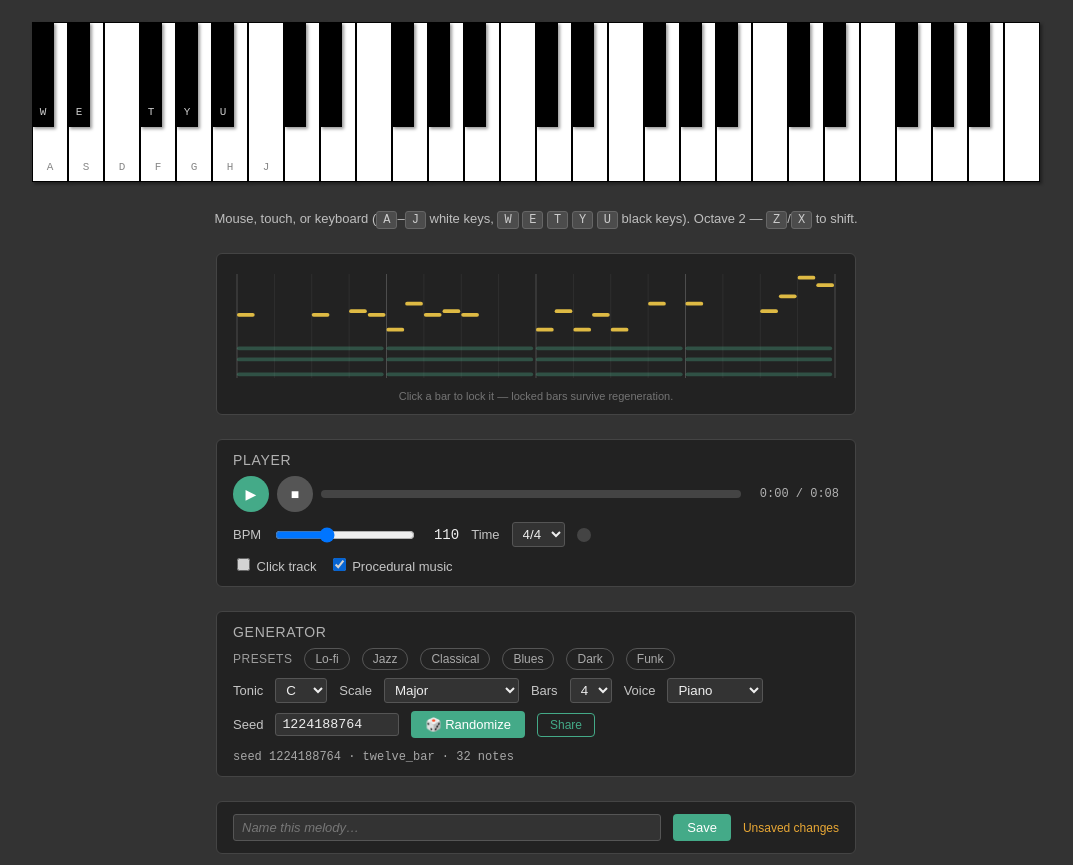
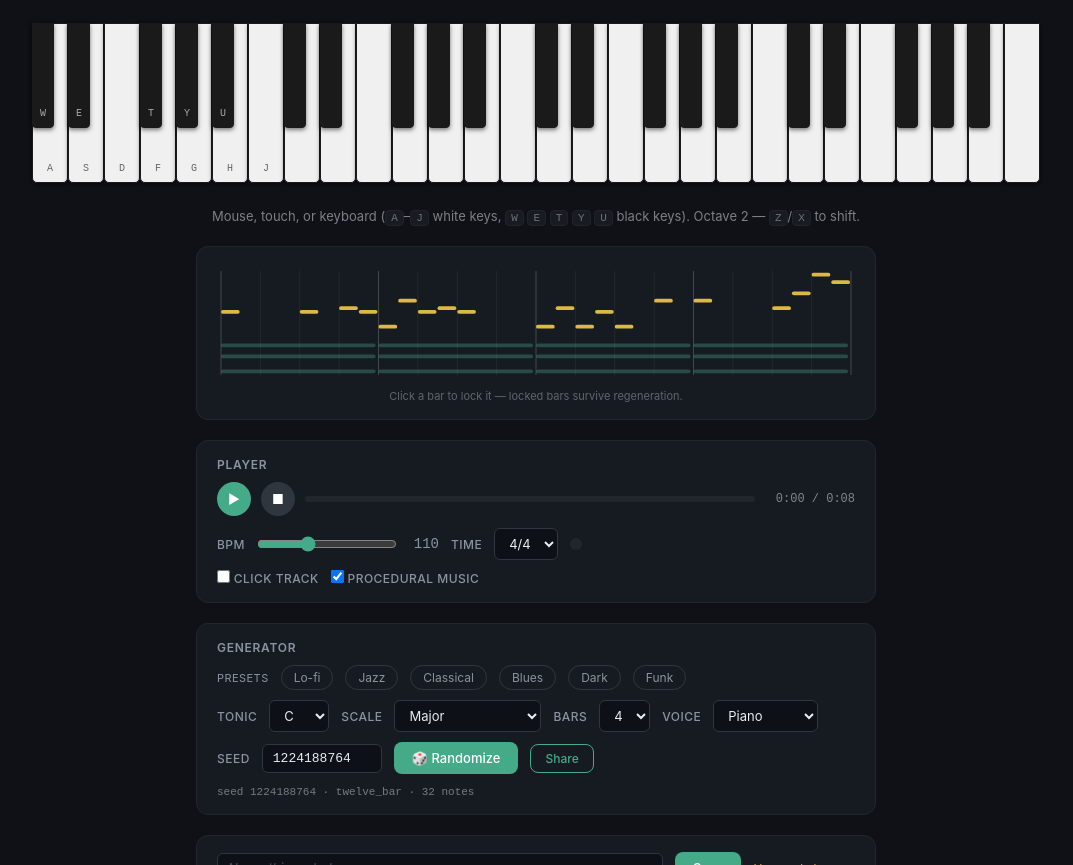
Before and after one commit to chicomcastro/procedural-music-generator-web, a website with bundled scripts: page src/app.html in a window 1280 px wide. Shown: the part 106-971 px from the top of the page, without its empty margins (104-1177 px from the left). Built offline with nearby package versions, Linux system fonts and the light colour scheme.

Commit message:
style: visual redesign — darker theme, rounded cards, polished inputs
- Background: #0f1117 (near-black), cards: #161b22 with #21262d borders
- Border-radius: 12px cards, 8px buttons, 6px inputs
- System font stack (-apple-system, BlinkMacSystemFont, Segoe UI, Roboto)
- Input focus glow with accent color box-shadow
- Hover lift (translateY -1px) + shadow on primary buttons
- Uppercase labels with #8b949e color
- Slimmer progress bar (6px), refined spacing throughout
- Piano keys with bottom border-radius for depth
- Updated theme-color to match darker background

Co-Authored-By: Claude Opus 4.6 <noreply@anthropic.com>

```diff
--- a/src/styles.css
+++ b/src/styles.css
@@ -1,14 +1,25 @@
+* {
+  margin: 0;
+  padding: 0;
+  box-sizing: border-box;
+}
+
 body {
-  background-color: #333;
-  color: #eee;
-  font-family: Arial, sans-serif;
-  margin: 0;
+  background-color: #0f1117;
+  color: #e6edf3;
+  font-family: -apple-system, BlinkMacSystemFont, 'Segoe UI', Roboto, Oxygen, sans-serif;
   padding: 24px;
   display: flex;
   flex-direction: column;
   align-items: center;
-  gap: 24px;
+  gap: 20px;
 }
+
+button {
+  font-family: inherit;
+}
+
+/* ---- Hero ---- */
 
 #hero {
   text-align: center;
@@ -25,23 +36,24 @@ body {
 }
 
 #hero h1 {
-  margin: 0;
   font-size: 28px;
   letter-spacing: 0.04em;
   color: #4a8;
 }
 
 #hero .tagline {
-  margin: 6px 0 0;
+  margin-top: 6px;
   font-size: 16px;
-  opacity: 0.9;
+  opacity: 0.85;
 }
 
 #hero .subtitle {
-  margin: 4px 0 0;
+  margin-top: 4px;
   font-size: 13px;
-  opacity: 0.6;
+  opacity: 0.5;
 }
+
+/* ---- Piano ---- */
 
 #piano-scroll {
   width: 100%;
@@ -81,9 +93,10 @@ body {
   width: 36px;
   height: 160px;
   margin: 5px 0;
-  background-color: white;
-  border: 1px solid black;
-  box-shadow: 2px 2px 3px rgba(0, 0, 0, 0.4);
+  background-color: #f0f0f0;
+  border: 1px solid #1a1a1a;
+  border-radius: 0 0 5px 5px;
+  box-shadow: 0 2px 4px rgba(0, 0, 0, 0.5);
   cursor: pointer;
   pointer-events: auto;
   transition: transform 40ms ease-out, background-color 40ms ease-out;
@@ -91,25 +104,25 @@ body {
   align-items: flex-end;
   justify-content: center;
   padding-bottom: 8px;
-  box-sizing: border-box;
 }
 
 .keyhint {
-  font-size: 11px;
+  font-size: 10px;
   font-family: monospace;
-  color: #888;
+  color: #666;
   pointer-events: none;
 }
 
 .key.black .keyhint {
-  color: #ccc;
+  color: #aaa;
   padding-bottom: 0;
 }
 
 .key.black {
   width: 22px;
   height: 105px;
-  background-color: black;
+  background-color: #1a1a1a;
+  border-radius: 0 0 4px 4px;
   z-index: 1;
 }
 
@@ -138,23 +151,27 @@ body {
   background-color: #b8860b;
 }
 
+/* ---- Common ---- */
+
 .hint {
   font-size: 13px;
-  opacity: 0.75;
+  opacity: 0.5;
   margin: 0;
   text-align: center;
 }
 
 kbd {
   display: inline-block;
-  padding: 1px 6px;
+  padding: 1px 5px;
   font-family: monospace;
-  font-size: 12px;
-  background: #555;
-  border: 1px solid #777;
-  border-radius: 3px;
-  color: #fff;
+  font-size: 11px;
+  background: #21262d;
+  border: 1px solid #30363d;
+  border-radius: 4px;
+  color: #c9d1d9;
 }
+
+/* ---- Cards ---- */
 
 #metronome,
 #generator,
@@ -162,33 +179,37 @@ kbd {
 #save-section,
 #history,
 #score-section {
-  background: #222;
-  border: 1px solid #444;
-  border-radius: 6px;
-  padding: 12px 16px;
+  background: #161b22;
+  border: 1px solid #21262d;
+  border-radius: 12px;
+  padding: 16px 20px;
   min-width: 320px;
-  max-width: 640px;
+  max-width: 680px;
   width: 100%;
-  box-sizing: border-box;
 }
+
+/* ---- Score ---- */
 
 #score-canvas {
   width: 100%;
   height: 120px;
   display: block;
+  border-radius: 8px;
 }
 
 .score-hint {
-  margin-top: 4px;
+  margin-top: 6px;
   font-size: 11px;
-  opacity: 0.4;
+  opacity: 0.35;
 }
+
+/* ---- Player ---- */
 
 .player-transport {
   display: flex;
   align-items: center;
-  gap: 8px;
-  margin-bottom: 10px;
+  gap: 10px;
+  margin-bottom: 12px;
 }
 
 #play-pause,
@@ -196,40 +217,51 @@ kbd {
   background: #4a8;
   color: #fff;
   border: none;
-  width: 36px;
-  height: 36px;
+  width: 34px;
+  height: 34px;
   border-radius: 50%;
   cursor: pointer;
-  font-size: 14px;
+  font-size: 13px;
   display: flex;
   align-items: center;
   justify-content: center;
   flex-shrink: 0;
-  transition: background-color 150ms;
+  transition: background-color 150ms, transform 150ms, box-shadow 150ms;
 }
 
 #stop-btn {
-  background: #555;
+  background: #30363d;
 }
 
-#play-pause:hover { background: #3b9; }
+#play-pause:hover {
+  background: #3b9;
+  transform: translateY(-1px);
+  box-shadow: 0 2px 8px rgba(68, 170, 136, 0.3);
+}
+
 #play-pause.loading {
   pointer-events: none;
   position: relative;
   color: transparent;
 }
+
 #play-pause.loading::after {
   content: '';
   position: absolute;
-  width: 16px;
-  height: 16px;
+  width: 14px;
+  height: 14px;
   border: 2px solid rgba(255,255,255,0.3);
   border-top-color: #fff;
   border-radius: 50%;
   animation: spin 0.6s linear infinite;
 }
+
 @keyframes spin { to { transform: rotate(360deg); } }
-#stop-btn:hover { background: #777; }
+
+#stop-btn:hover {
+  background: #484f58;
+  transform: translateY(-1px);
+}
 
 .progress-wrap {
   flex: 1;
@@ -238,9 +270,9 @@ kbd {
 
 .progress-bar {
   width: 100%;
-  height: 8px;
-  background: #444;
-  border-radius: 4px;
+  height: 6px;
+  background: #21262d;
+  border-radius: 3px;
   cursor: pointer;
   position: relative;
   overflow: hidden;
@@ -250,119 +282,181 @@ kbd {
   height: 100%;
   width: 0%;
   background: #4a8;
-  border-radius: 4px;
+  border-radius: 3px;
   transition: width 100ms linear;
 }
 
 .time-display {
   font-family: monospace;
   font-size: 12px;
-  opacity: 0.7;
+  opacity: 0.5;
   white-space: nowrap;
   min-width: 90px;
   text-align: right;
 }
 
+/* ---- Section headings ---- */
+
 #metronome h2,
 #generator h2,
 #export h2,
 #history h2 {
-  margin: 0 0 8px 0;
-  font-size: 14px;
-  font-weight: normal;
-  letter-spacing: 0.05em;
+  margin: 0 0 10px 0;
+  font-size: 12px;
+  font-weight: 600;
+  letter-spacing: 0.06em;
   text-transform: uppercase;
-  opacity: 0.7;
+  color: #8b949e;
+}
+
+/* ---- Rows ---- */
+
+.metronome-row {
+  display: flex;
+  align-items: center;
+  gap: 12px;
+  flex-wrap: wrap;
 }
 
 #metronome .metronome-row + .metronome-row,
 #generator .metronome-row + .metronome-row,
 #export .metronome-row + .metronome-row {
-  margin-top: 8px;
+  margin-top: 10px;
 }
 
-#export-midi,
-#export-wav {
+.metronome-row label {
+  font-size: 12px;
+  font-weight: 500;
+  text-transform: uppercase;
+  letter-spacing: 0.04em;
+  color: #8b949e;
+}
+
+/* ---- Inputs & Selects ---- */
+
+select,
+input[type="number"],
+input[type="text"] {
+  background: #0d1117;
+  color: #e6edf3;
+  border: 1px solid #30363d;
+  border-radius: 6px;
+  padding: 6px 10px;
+  font-size: 13px;
+  font-family: inherit;
+  transition: border-color 150ms, box-shadow 150ms;
+}
+
+select:focus,
+input[type="number"]:focus,
+input[type="text"]:focus {
+  outline: none;
+  border-color: #4a8;
+  box-shadow: 0 0 0 3px rgba(68, 170, 136, 0.15);
+}
+
+#seed {
+  width: 120px;
+  font-family: monospace;
+}
+
+#bpm {
+  width: 140px;
+  accent-color: #4a8;
+}
+
+#bpm-display {
+  font-family: monospace;
+  font-size: 14px;
+  min-width: 30px;
+  text-align: right;
+  color: #8b949e;
+}
+
+/* ---- Buttons ---- */
+
+.btn-primary {
   background: #4a8;
   color: #fff;
   border: none;
-  padding: 6px 14px;
-  border-radius: 4px;
+  padding: 8px 18px;
+  border-radius: 8px;
   cursor: pointer;
   font-size: 13px;
+  font-weight: 500;
+  transition: background-color 150ms, transform 150ms, box-shadow 150ms;
 }
 
-#export-midi:disabled,
-#export-wav:disabled {
+.btn-primary:hover {
+  background: #3b9;
+  transform: translateY(-1px);
+  box-shadow: 0 2px 8px rgba(68, 170, 136, 0.3);
+}
+
+.btn-primary:disabled {
   opacity: 0.5;
   cursor: default;
-}
-
-#export-status {
-  font-family: monospace;
-  font-size: 12px;
-  opacity: 0.7;
-}
-
-#tonic, #scale, #bars, #voice {
-  background: #333;
-  color: #eee;
-  border: 1px solid #555;
-  border-radius: 3px;
-  padding: 3px 6px;
-}
-
-#seed {
-  background: #333;
-  color: #eee;
-  border: 1px solid #555;
-  border-radius: 3px;
-  padding: 3px 6px;
-  width: 110px;
-  font-family: monospace;
+  transform: none;
+  box-shadow: none;
 }
 
 #generate-btn {
   background: #4a8;
   color: #fff;
   border: none;
-  padding: 6px 14px;
-  border-radius: 4px;
+  padding: 8px 18px;
+  border-radius: 8px;
   cursor: pointer;
   font-size: 13px;
-  transition: transform 80ms ease-out, background-color 80ms ease-out;
+  font-weight: 500;
+  transition: transform 100ms ease-out, background-color 150ms, box-shadow 150ms;
+}
+
+#generate-btn:hover {
+  background: #3b9;
+  transform: translateY(-1px);
+  box-shadow: 0 2px 8px rgba(68, 170, 136, 0.3);
 }
 
 #generate-btn.flash {
-  transform: scale(1.08);
+  transform: scale(1.06);
   background: #5cb85c;
 }
 
-#song-info.flash {
-  opacity: 1;
+#song-info {
+  font-family: monospace;
+  font-size: 11px;
+  opacity: 0.45;
 }
 
+#song-info.flash {
+  opacity: 0.8;
+}
+
+/* ---- Presets ---- */
+
 .preset-label {
-  font-size: 12px;
-  opacity: 0.6;
+  font-size: 11px;
+  color: #8b949e;
   text-transform: uppercase;
   letter-spacing: 0.04em;
 }
 
 .preset-btn {
   background: transparent;
-  color: #aaa;
-  border: 1px solid #555;
-  padding: 3px 10px;
-  border-radius: 12px;
+  color: #8b949e;
+  border: 1px solid #30363d;
+  padding: 4px 12px;
+  border-radius: 14px;
   cursor: pointer;
   font-size: 12px;
-  transition: border-color 120ms, color 120ms, background-color 120ms;
+  transition: border-color 120ms, color 120ms, background-color 120ms, transform 120ms;
 }
 
 .preset-btn:hover {
   border-color: #4a8;
   color: #4a8;
+  transform: translateY(-1px);
 }
 
 .preset-btn.active {
@@ -371,20 +465,24 @@ kbd {
   color: #fff;
 }
 
+/* ---- Share ---- */
+
 #share-btn {
   background: transparent;
   color: #4a8;
   border: 1px solid #4a8;
-  padding: 4px 12px;
-  border-radius: 4px;
+  padding: 6px 14px;
+  border-radius: 8px;
   cursor: pointer;
   font-size: 12px;
-  transition: background-color 150ms, color 150ms;
+  font-weight: 500;
+  transition: background-color 150ms, color 150ms, transform 150ms;
 }
 
 #share-btn:hover {
   background: #4a8;
   color: #fff;
+  transform: translateY(-1px);
 }
 
 #share-btn.copied {
@@ -392,49 +490,49 @@ kbd {
   color: #fff;
 }
 
-#song-info {
+/* ---- Export ---- */
+
+#export-midi,
+#export-wav {
+  background: #4a8;
+  color: #fff;
+  border: none;
+  padding: 8px 18px;
+  border-radius: 8px;
+  cursor: pointer;
+  font-size: 13px;
+  font-weight: 500;
+  transition: background-color 150ms, transform 150ms, box-shadow 150ms;
+}
+
+#export-midi:hover,
+#export-wav:hover {
+  background: #3b9;
+  transform: translateY(-1px);
+  box-shadow: 0 2px 8px rgba(68, 170, 136, 0.3);
+}
+
+#export-midi:disabled,
+#export-wav:disabled {
+  opacity: 0.5;
+  cursor: default;
+  transform: none;
+  box-shadow: none;
+}
+
+#export-status {
   font-family: monospace;
   font-size: 12px;
-  opacity: 0.65;
+  opacity: 0.5;
 }
 
-.metronome-row {
-  display: flex;
-  align-items: center;
-  gap: 12px;
-  flex-wrap: wrap;
-}
-
-.metronome-row label {
-  font-size: 13px;
-  opacity: 0.8;
-}
-
-#bpm {
-  width: 140px;
-}
-
-#bpm-display {
-  font-family: monospace;
-  font-size: 14px;
-  min-width: 30px;
-  text-align: right;
-}
-
-
-#beats-per-bar {
-  background: #333;
-  color: #eee;
-  border: 1px solid #555;
-  border-radius: 3px;
-  padding: 3px 6px;
-}
+/* ---- Beat indicator ---- */
 
 .beat-indicator {
-  width: 14px;
-  height: 14px;
+  width: 12px;
+  height: 12px;
   border-radius: 50%;
-  background: #444;
+  background: #21262d;
   display: inline-block;
   transition: background-color 60ms ease-out;
 }
@@ -447,24 +545,15 @@ kbd {
   background: #ff7043;
 }
 
-button {
-  font-family: inherit;
-}
-
+/* ---- Save section ---- */
 
 #song-name {
-  background: #333;
-  color: #eee;
-  border: 1px solid #555;
-  border-radius: 3px;
-  padding: 5px 8px;
-  font-size: 13px;
   flex: 1;
   min-width: 0;
 }
 
 #song-name::placeholder {
-  color: #777;
+  color: #484f58;
   font-style: italic;
 }
 
@@ -472,10 +561,18 @@ button {
   background: #4a8;
   color: #fff;
   border: none;
-  padding: 6px 14px;
-  border-radius: 4px;
+  padding: 8px 18px;
+  border-radius: 8px;
   cursor: pointer;
   font-size: 13px;
+  font-weight: 500;
+  transition: background-color 150ms, transform 150ms, box-shadow 150ms;
+}
+
+#save-btn:hover {
+  background: #3b9;
+  transform: translateY(-1px);
+  box-shadow: 0 2px 8px rgba(68, 170, 136, 0.3);
 }
 
 #save-hint {
@@ -487,11 +584,13 @@ button {
   opacity: 1;
 }
 
+/* ---- History ---- */
+
 .history-header {
   display: flex;
   justify-content: space-between;
   align-items: center;
-  margin-bottom: 8px;
+  margin-bottom: 10px;
 }
 
 .history-header h2 {
@@ -503,17 +602,18 @@ button {
   font-weight: normal;
   text-transform: none;
   letter-spacing: normal;
-  opacity: 0.5;
+  opacity: 0.4;
   margin-left: 6px;
 }
 
 #clear-history {
   background: transparent;
-  color: #c66;
+  color: #f85149;
   border: none;
   cursor: pointer;
   font-size: 12px;
-  opacity: 0.8;
+  opacity: 0.7;
+  transition: opacity 150ms;
 }
 
 #clear-history:hover {
@@ -525,14 +625,19 @@ button {
 }
 
 .history-item {
-  background: #1a1a1a;
-  border: 1px solid #333;
-  border-radius: 4px;
-  padding: 8px 12px;
-  margin-bottom: 6px;
+  background: #0d1117;
+  border: 1px solid #21262d;
+  border-radius: 8px;
+  padding: 10px 14px;
+  margin-bottom: 8px;
   display: flex;
   align-items: center;
   gap: 12px;
+  transition: border-color 150ms;
+}
+
+.history-item:hover {
+  border-color: #30363d;
 }
 
 .history-item-info {
@@ -542,14 +647,14 @@ button {
 
 .history-item-name {
   font-size: 14px;
-  color: #ddd;
-  font-style: italic;
+  color: #e6edf3;
+  font-weight: 500;
 }
 
 .history-item-meta {
   font-size: 11px;
-  color: #888;
-  margin-top: 2px;
+  color: #8b949e;
+  margin-top: 3px;
   font-family: monospace;
 }
 
@@ -562,30 +667,33 @@ button {
 .history-item-actions button {
   background: transparent;
   border: none;
-  color: #888;
+  color: #8b949e;
   cursor: pointer;
   font-size: 12px;
+  transition: color 150ms;
 }
 
 .history-item-actions button:hover {
-  color: #eee;
+  color: #e6edf3;
 }
 
 .history-rename-input {
-  background: #333;
-  color: #eee;
+  background: #0d1117;
+  color: #e6edf3;
   border: 1px solid #4a8;
-  border-radius: 3px;
-  padding: 2px 6px;
+  border-radius: 6px;
+  padding: 4px 8px;
   font-size: 14px;
-  font-style: italic;
   width: 100%;
+  box-shadow: 0 0 0 3px rgba(68, 170, 136, 0.15);
 }
+
+/* ---- Responsive ---- */
 
 @media (max-width: 600px) {
   body {
     padding: 16px 8px;
-    gap: 16px;
+    gap: 14px;
   }
 
   #hero h1 {
@@ -621,7 +729,8 @@ button {
   #history,
   #score-section {
     min-width: 0;
-    padding: 10px 12px;
+    padding: 12px 14px;
+    border-radius: 10px;
   }
 
   #score-canvas {
```
Also changed, not shown: src/app.html (+1 -1 lines), src/manifest.json.
